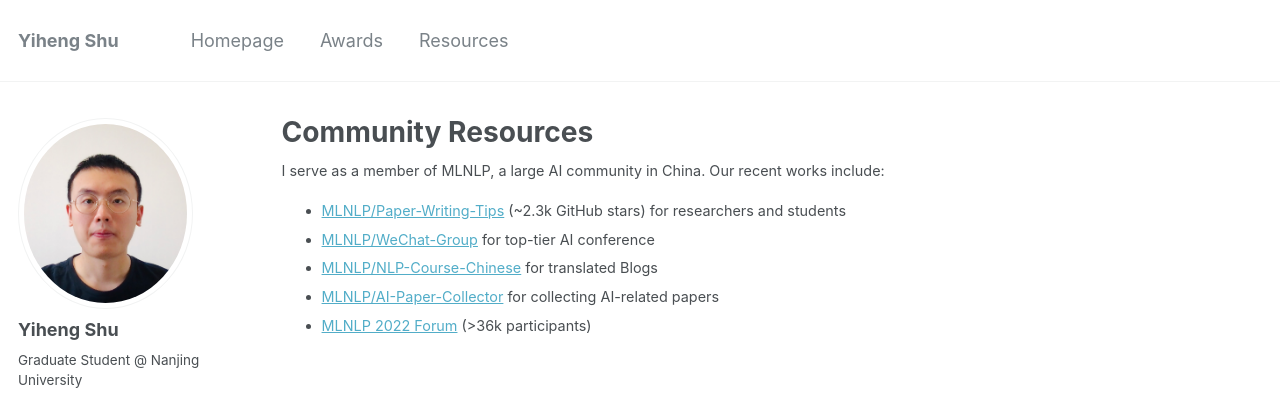
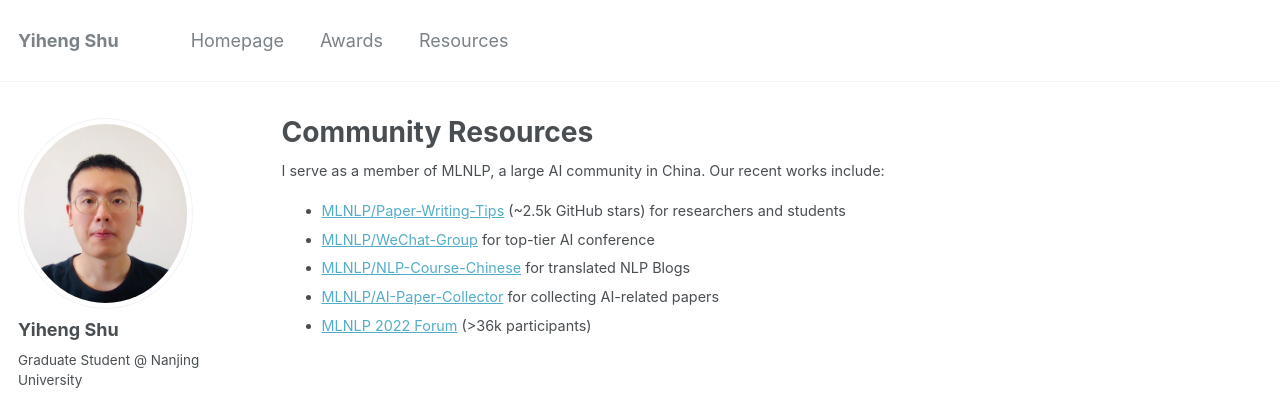
Before and after one commit to yihengshu/yihengshu.github.io, a Jekyll site: the page built from _pages/resources.md, in a window 1280 px wide and 928 px high. Shown: the top 395 px of the window. Built offline with Jekyll 4.4.1, drawn with Linux system fonts in a browser that asks for light colours; some web fonts are replaced.

Commit message:
Update resources.md

```diff
--- a/_pages/resources.md
+++ b/_pages/resources.md
@@ -8,8 +8,8 @@
 
 I serve as a member of MLNLP, a large AI community in China. Our recent works include:
 
-- [MLNLP/Paper-Writing-Tips](https://github.com/MLNLP-World/Paper_Writing_Tips) (~2.3k GitHub stars) for researchers and students
+- [MLNLP/Paper-Writing-Tips](https://github.com/MLNLP-World/Paper_Writing_Tips) (~2.5k GitHub stars) for researchers and students
 - [MLNLP/WeChat-Group](https://github.com/MLNLP-World/Top-Conference-WeChat-Group) for top-tier AI conference
-- [MLNLP/NLP-Course-Chinese](https://github.com/MLNLP-World/NLP-Course-Chinese) for translated Blogs
+- [MLNLP/NLP-Course-Chinese](https://github.com/MLNLP-World/NLP-Course-Chinese) for translated NLP Blogs
 - [MLNLP/AI-Paper-Collector](https://github.com/MLNLP-World/AI-Paper-Collector) for collecting AI-related papers
 - [MLNLP 2022 Forum](http://www.mlnlp2022.com) (>36k participants)
```
